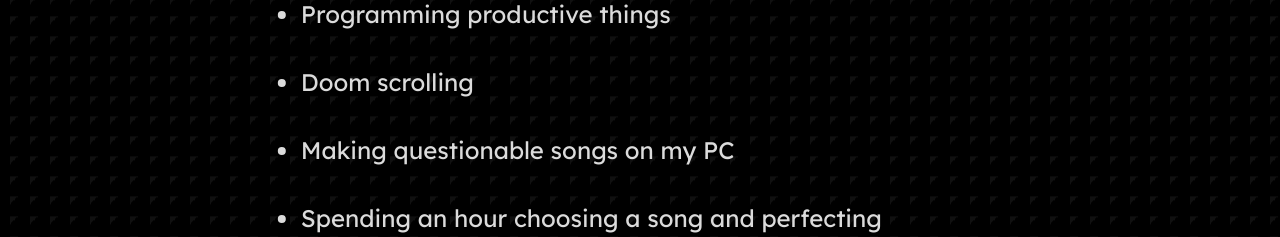
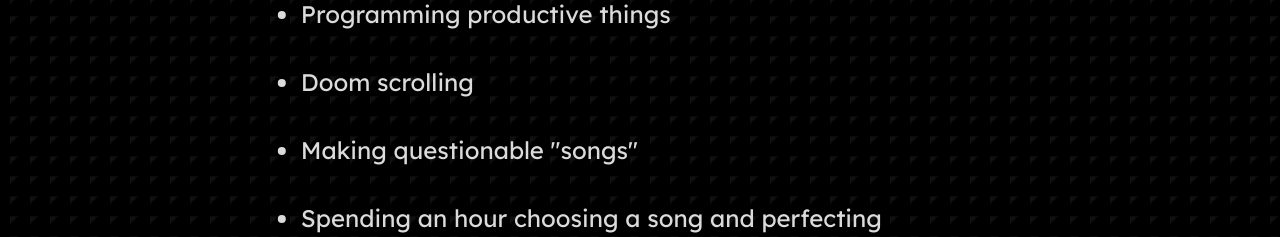
Before and after one commit to unrizzinator/unrizzinator.github.io, a plain HTML site: page index.html in a window 1280 px wide. Shown: the part 1072-1309 px from the top of the page. Drawn offline with Linux system fonts and the light colour scheme.

Commit message:
Update index.html

```diff
--- a/index.html
+++ b/index.html
@@ -36,7 +36,7 @@
                 <li>Playing video games with friends</li>
                 <li>Programming productive things</li>
                 <li>Doom scrolling</li>
-                <li>Making questionable songs on my PC</li>
+                <li>Making questionable "songs"</li>
                 <li>Spending an hour choosing a song and perfecting my 30 second audio snippet for my Instagram notes and stories only for no one to care...</li>
             </ul>
             <h1 id="music">Music</h1>
```
